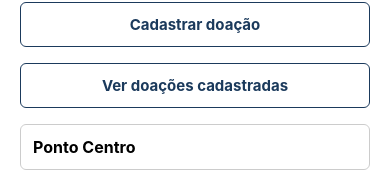
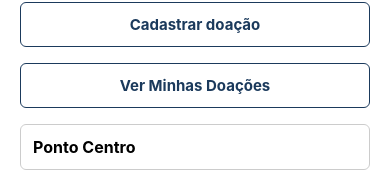
Before and after one commit to hatusgts/instituto-mao-amiga, a React Native app: screen /Lista in a window 390 px wide. Shown: the part 118-290 px from the top of the page. Built offline with nearby package versions, Linux system fonts and the light colour scheme.

Commit message:
Atualiza dependencias e configuracao do projeto

```diff
--- a/package.json
+++ b/package.json
@@ -9,6 +9,7 @@
     "web": "expo start --web"
   },
   "dependencies": {
+    "@expo/metro-runtime": "~57.0.16",
     "@react-native-async-storage/async-storage": "2.2.0",
     "@react-navigation/native": "^7.3.16",
     "@react-navigation/native-stack": "^7.18.8",
@@ -16,9 +17,11 @@
     "expo-splash-screen": "~57.0.8",
     "expo-status-bar": "~57.0.1",
     "react": "19.2.3",
+    "react-dom": "19.2.3",
     "react-native": "0.86.3",
     "react-native-safe-area-context": "~5.7.0",
-    "react-native-screens": "~4.26.0"
+    "react-native-screens": "~4.26.0",
+    "react-native-web": "^0.21.2"
   },
   "devDependencies": {
     "@types/react": "~19.2.4",
--- a/src/screens/TelaListaPontos.tsx
+++ b/src/screens/TelaListaPontos.tsx
@@ -11,7 +11,7 @@ export function TelaListaPontos({ navigation }: any) {
         <Text style={styles.botaoSecundarioTexto}>Cadastrar doação</Text>
       </TouchableOpacity>
       <TouchableOpacity style={styles.botaoSecundario} onPress={() => navigation.navigate('Doacoes')}>
-        <Text style={styles.botaoSecundarioTexto}>Ver doações cadastradas</Text>
+        <Text style={styles.botaoSecundarioTexto}>Ver Minhas Doações</Text>
       </TouchableOpacity>
       <FlatList
         data={pontosMock}
```
Also changed, not shown: .claude/settings.json (deleted), 1 other file (tests, documents, lock files or other folders).
